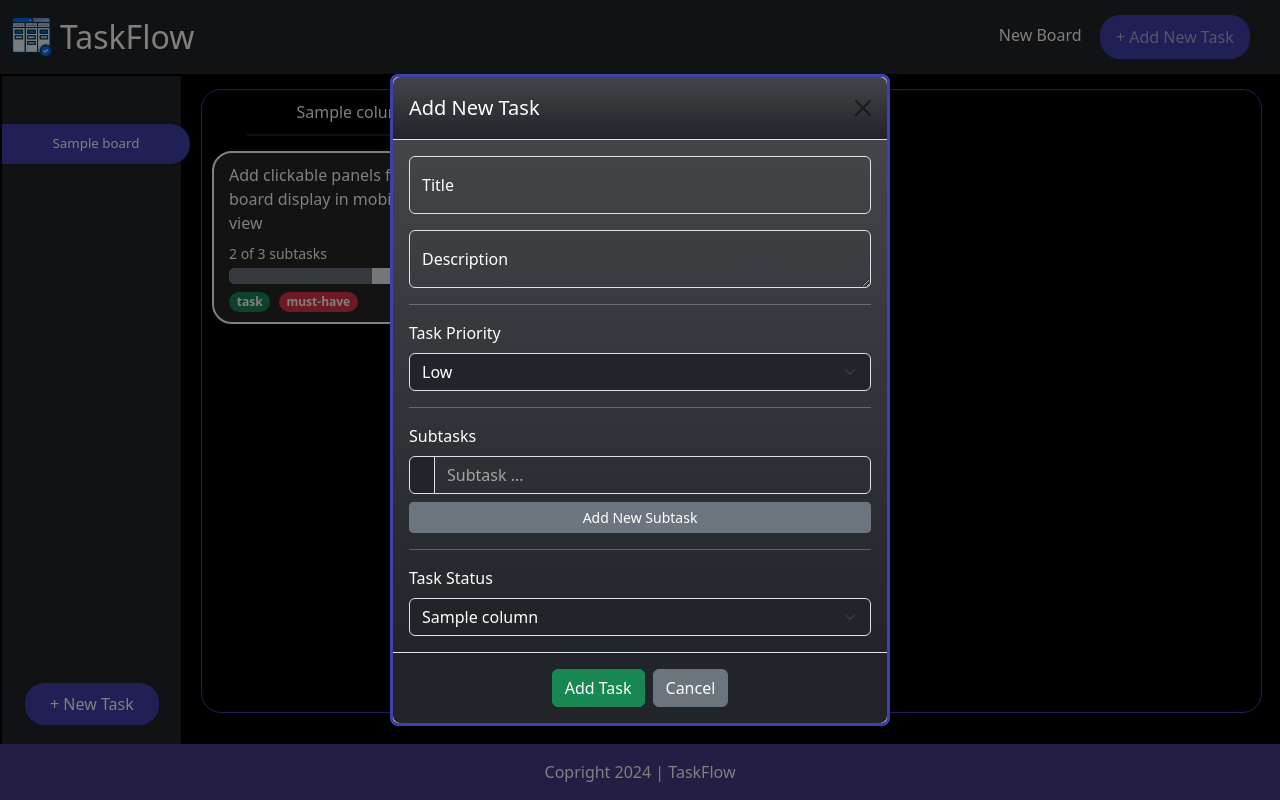
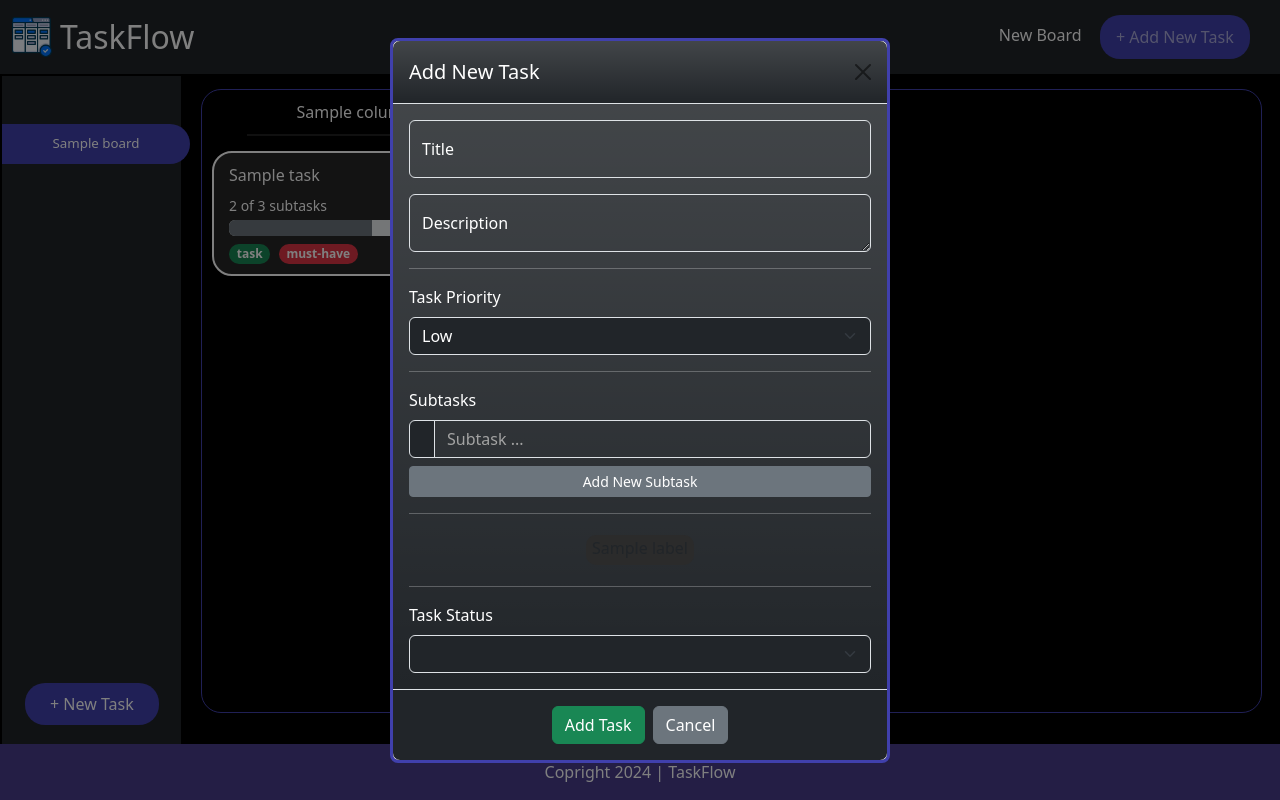
Before and after one commit to leonp84/code-institute-project-4, a Django app: page /add-task/ in a window 1280 px wide, after a click on "+ Add New Task". Run offline with Django 5.2, Linux system fonts and the light colour scheme; tables that the repository leaves empty hold one stand-in row (values such as "Sample post"); lists and menus that the app fills with data are empty; some libraries are stand-ins or nearby versions.

Commit message:
add labels to new task modal

```diff
--- a/main/models.py
+++ b/main/models.py
@@ -21,7 +21,7 @@ class Column(models.Model):
     title = models.CharField(max_length=200, blank=False)
     colour = models.CharField(default='white')
     board = models.ForeignKey(Board, on_delete=models.CASCADE,
-                              related_name="board_to_column")
+                              related_name="column_to_board")
 
     def __str__(self):
         return f"{self.title} on board: {self.board}"
@@ -29,7 +29,7 @@ class Column(models.Model):
 
 class Label(models.Model):
     title = models.CharField(max_length=200, blank=False)
-    colour = models.CharField(default='white')
+    colour = models.CharField(default='light')
     board = models.ForeignKey(Board, on_delete=models.CASCADE,
                               related_name="label_to_board")
 
--- a/main/templates/main/index.html
+++ b/main/templates/main/index.html
@@ -3,7 +3,7 @@
 {% block content %}
 
 <div class="board">
-    {% for column in board.board_to_column.all %}
+    {% for column in board.column_to_board.all %}
     <!-- Insert Columns -->
 
     <div class="column">
@@ -15,9 +15,12 @@
         <hr class="line">
 
         <!-- Insert Tasks -->
+        {% for task in column.task_to_column.all %}
 
         <div class="task">
-            <p class="mb-2 task-title">Add clickable panels for board display in mobile view</p>
+            <div class="task-card-priority {{ task.priority }}">
+            </div>
+            <p class="mb-2 task-title">{{ task.title }}</p>
             <p class="mb-1 small">2 of 3 subtasks</p>
             <div class="progress mb-1">
                 <div class="progress-bar bg-secondary" role="progressbar" style="width: 66%" aria-valuenow="25"
@@ -26,6 +29,7 @@
             <span class="badge rounded-pill bg-success me-1">task</span>
             <span class="badge rounded-pill bg-danger">must-have</span>
         </div>
+        {% endfor %}
 
     </div>
     {% endfor %}
@@ -46,13 +50,13 @@
 
                 <div class="modal-body bg-dark bg-gradient">
                     <div class="form-floating mb-3">
-                        <input name="title" type="text" class="form-control bg-transparent text-white" id="floatingInput"
-                            placeholder="Task Title" required>
+                        <input name="title" type="text" class="form-control bg-transparent text-white"
+                            id="floatingInput" placeholder="Task Title" required>
                         <label for="floatingInput">Title</label>
                     </div>
                     <div class="form-floating">
-                        <textarea name="description" class="form-control bg-transparent text-white" placeholder="Leave a comment here"
-                            id="floatingTextarea"></textarea>
+                        <textarea name="description" class="form-control bg-transparent text-white"
+                            placeholder="Leave a comment here" id="floatingTextarea"></textarea>
                         <label for="floatingTextarea">Description</label>
                     </div>
                     <hr>
@@ -75,6 +79,17 @@
                         <button type="button" class="btn btn-secondary btn-sm">Add New Subtask</button>
                     </div>
                     <hr>
+                    <!-- Labels -->
+                    <!-- <div class="btn-group bg-dark" role="group" aria-label="Basic checkbox toggle button group"> -->
+
+                    <div class="d-flex justify-content-center flex-wrap">
+                        {% for label in board.label_to_board.all %}
+                        <input name="label" type="checkbox" class="btn-check" id="{{ label.id }}">
+                        <label class="btn label-button btn-outline-{{ label.colour }}" for="{{ label.id }}">{{ label.title }}</label>
+                        {% endfor %}
+                    </div>
+                    <!-- </div> -->
+                    <hr>
                     <label for="select-status" class="mb-2">Task Status</label>
                     <select name="status" id="select-status" class="form-select bg-dark text-white"
                         aria-label="Default select example">
--- a/static/assets/css/style.css
+++ b/static/assets/css/style.css
@@ -143,13 +143,36 @@ main {
 }
 
 .task-title {
-    width: 90%;
+    width: 95%;
     white-space: wrap;
     overflow-wrap: break-word;
     font-weight:6800;
     font-size: 16px;
     color:white;
 }
+
+.task-card-priority {
+    position: absolute;
+    top: 0px;
+    right: 0px;
+    background-color: brown;
+    height: 20px;
+    width: 20px;
+    border-top-right-radius: 20px;
+    border-bottom-left-radius: 5px;
+}
+
+.label-button {
+    padding: 0 5px;
+    border-radius: 10px;
+    margin: 5px;
+    height: 30px;
+    background-color: rgb(43, 43, 43);
+}
+
+.label-button:hover {
+    box-shadow: 1px 1px 10px white;
+ }
 
 /* Modal - Add New Task */
 
```
Also changed, not shown: main/templates/main/create_new_board.html (+5 -5 lines), static/assets/js/create-board.js (+5 -5 lines), main/migrations/0011_alter_column_board_alter_label_colour.py (added).
